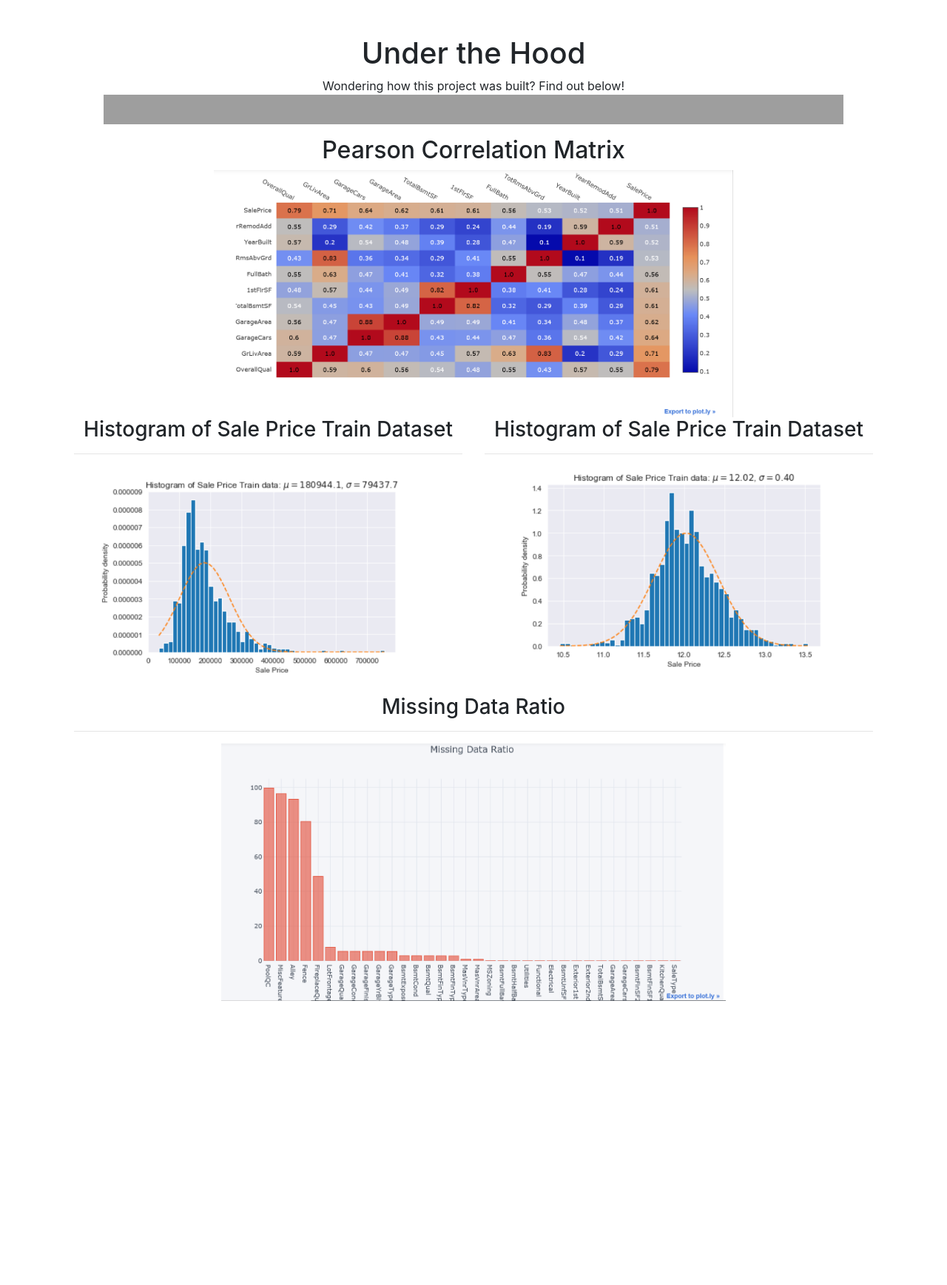
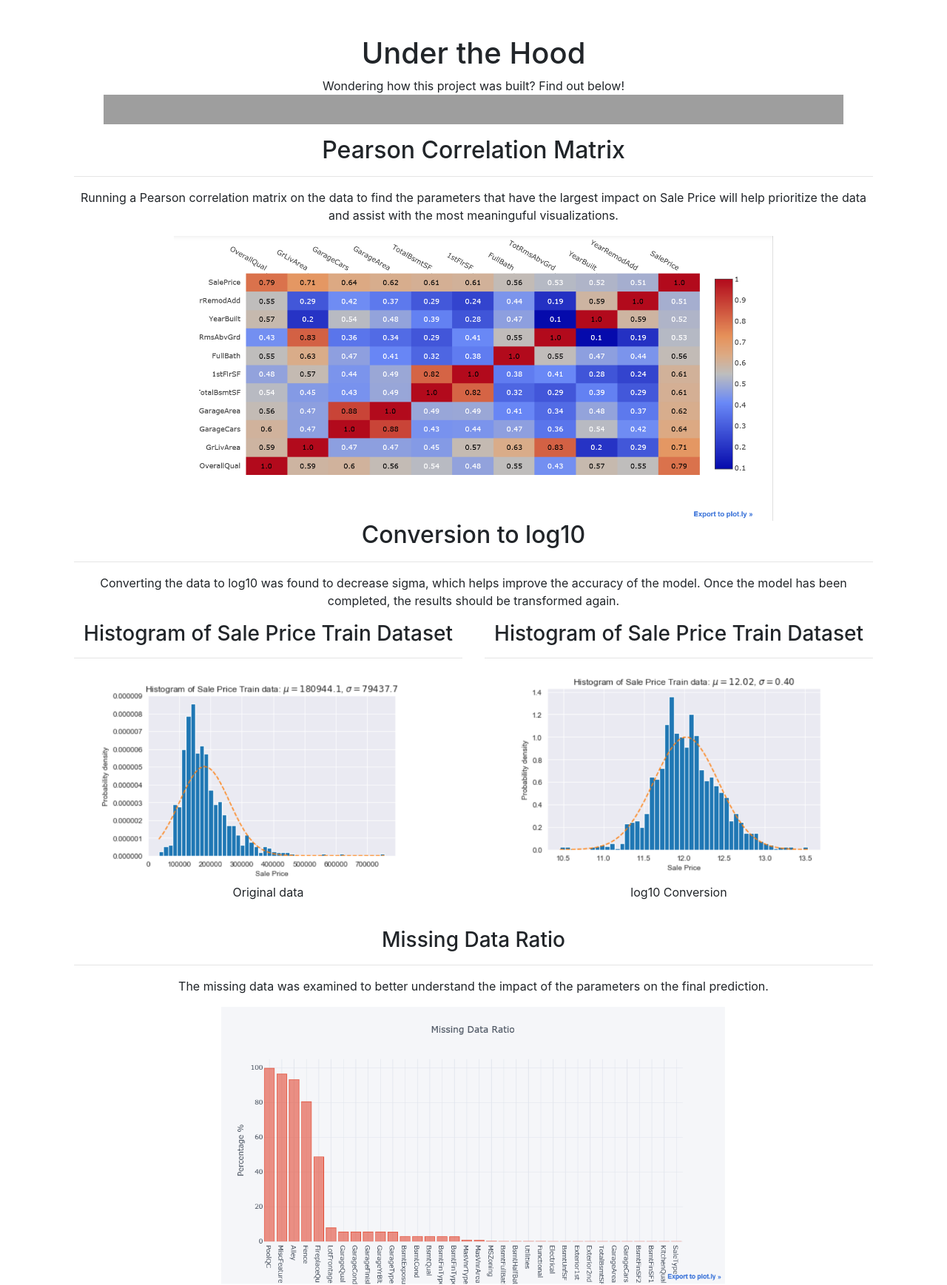
Before and after one commit to silentstar29/House-Prices-Analysis, a Flask app: page /under_the_hood in a window 1280 px wide. Shown: the part 56-1793 px from the top of the page at 74% size. Before the commit the page ends 1409 px from the top, so only its background shows below. Run offline with Flask 2, Linux system fonts and the light colour scheme; some libraries are stand-ins or nearby versions; grey boxes are pictures that could not be loaded.

Commit message:
new under the hood

```diff
--- a/templates/under_the_hood.html
+++ b/templates/under_the_hood.html
@@ -25,7 +25,8 @@
   <nav class="navbar navbar-expand-lg navbar-dark bg-dark static-top">
     <div class="container">
       <a class="navbar-brand" href="/">House Prices</a>
-      <button class="navbar-toggler" type="button" data-toggle="collapse" data-target="#navbarResponsive" aria-controls="navbarResponsive" aria-expanded="false" aria-label="Toggle navigation">
+      <button class="navbar-toggler" type="button" data-toggle="collapse" data-target="#navbarResponsive" aria-controls="navbarResponsive"
+        aria-expanded="false" aria-label="Toggle navigation">
         <span class="navbar-toggler-icon"></span>
       </button>
       <div class="collapse navbar-collapse" id="navbarResponsive">
@@ -64,23 +65,32 @@
           <div class="panel panel-default">
             <div class="panel-body">
               <h2> Pearson Correlation Matrix </h2>
-        <img src="./static/img/pearson.png" width=65% class="responsive gap-below">
-
-        <div class="row" style = "padding-bottom: 20px">
+              <hr>
+              <p>Running a Pearson correlation matrix on the data to find the parameters that have the largest impact on Sale
+                Price will help prioritize the data and assist with the most meaninguful visualizations.</p>
+              <img src="./static/img/pearson.png" width=75% class="responsive gap-below">
+              <h2>Conversion to log10</h2>
+              <hr>
+              <p>Converting the data to log10 was found to decrease sigma, which helps improve the accuracy of the model.
+                  Once the model has been completed, the results should be transformed again.</p>
+              <div class="row" style="padding-bottom: 20px">
                 <div class="col-6 col-med-6">
                   <h3> Histogram of Sale Price Train Dataset </h3>
                   <hr>
-        <img src="./static/img/train.png" width="89%" class="responsive gap-below" style = "padding-right: 30px">
+                  <img src="./static/img/train.png" width="89%" class="responsive gap-below" style="padding-right: 30px">
+                  <p>Original data</p>
                 </div>
                 <div class="col-6 col-med-6">
                   <h3> Histogram of Sale Price Train Dataset </h3>
                   <hr>
-        <img src="./static/img/train1.png"  width="85%" class="responsive gap-left gap-below">
+                  <img src="./static/img/train1.png" width="85%" class="responsive gap-left gap-below">
+                  <p>log10 Conversion</p>
                 </div>
               </div>
               <h3> Missing Data Ratio </h3>
               <hr>
-        <div class="col-12 col-md-12" style = "padding-bottom: 30px">
+              <p>The missing data was examined to better understand the impact of the parameters on the final prediction.</p>
+              <div class="col-12 col-md-12" style="padding-bottom: 30px">
                 <img src="./static/img/missing_data.png" width=65% class="responsive gap-below">
               </div>
             </div>
```
Also changed, not shown: static/img/missing_data.PNG, 4 other files. Lines whose indentation alone changed are shown as unchanged.
